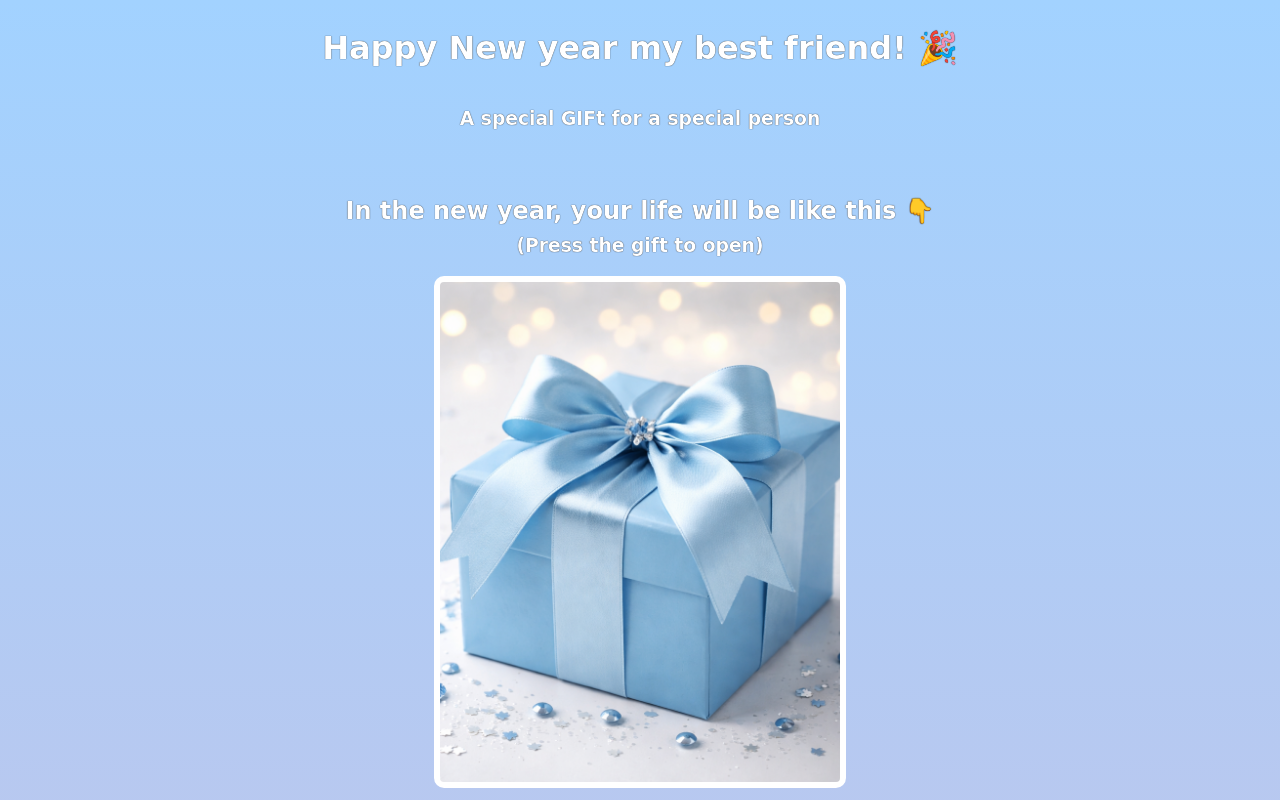
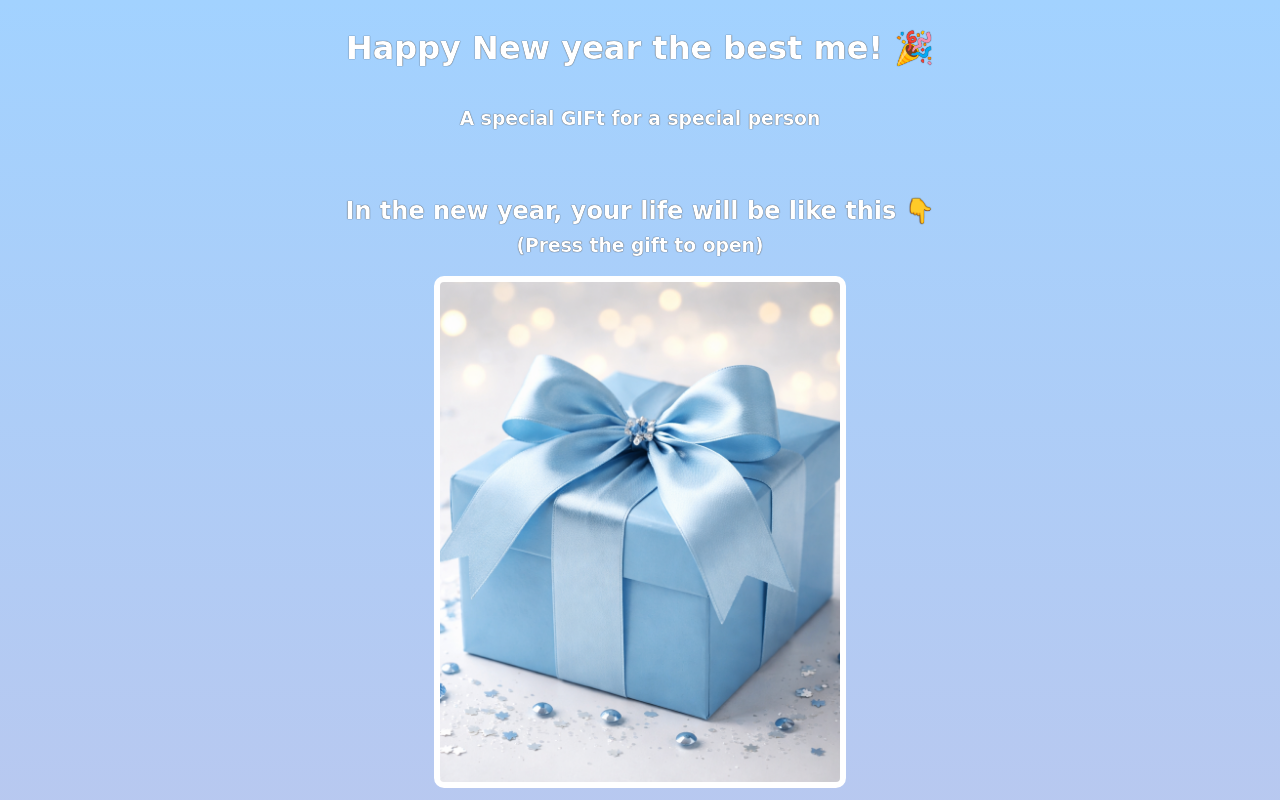
Before and after one commit to Nchiyu/new-year-gift, a website built with Vite: page index.html in a window 1280 px wide. Shown: the top 800 px of the page. Built offline with nearby package versions, Linux system fonts and the light colour scheme; a web font is replaced by a local one.

Commit message:
update the title

```diff
--- a/index.html
+++ b/index.html
@@ -10,7 +10,7 @@
   </head>
   <body>
     <div id="header">
-      <h1>Happy New year my best friend! 🎉</h1>
+      <h1>Happy New year the best me! 🎉</h1>
       <h3>A special GIFt for a special person</h3>
     </div>
 
```
